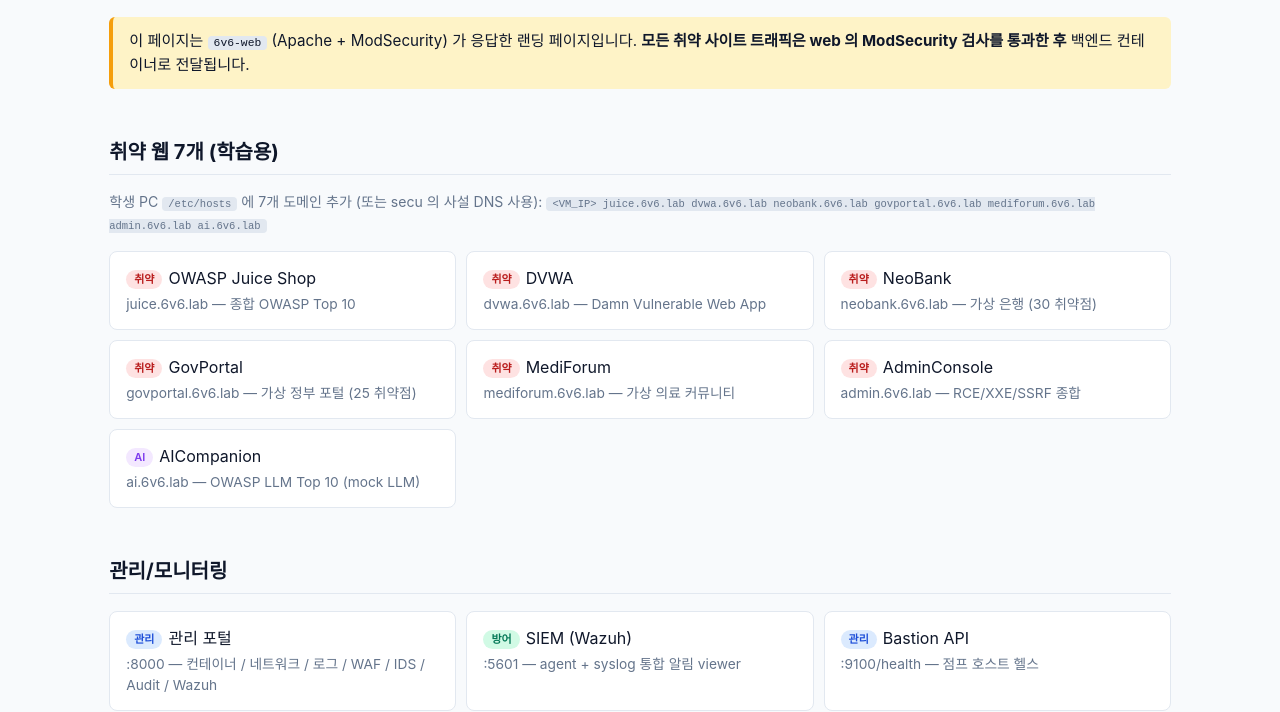
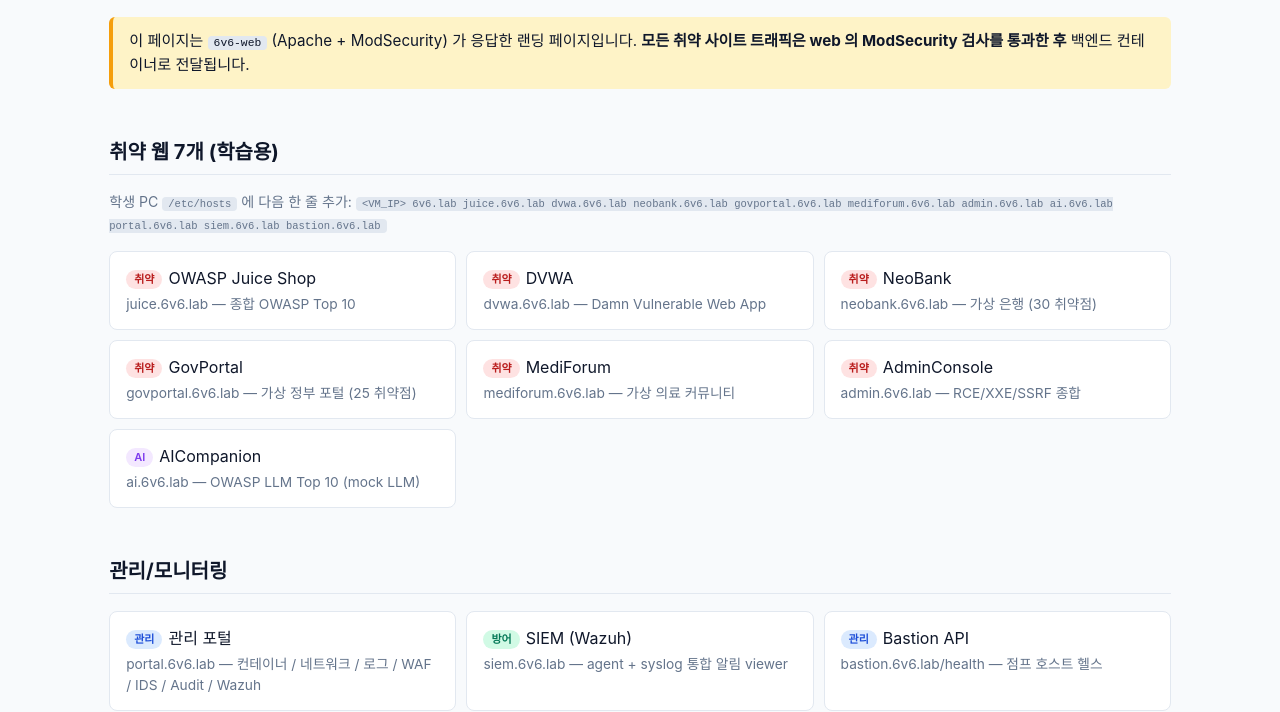
Before and after one commit to mrgrit/6v6, a plain HTML site: page web/landing/index.html in a window 1280 px wide. Shown: the part 95-807 px from the top of the page. Drawn offline with Linux system fonts and the light colour scheme.

Commit message:
feat(web): unify access via *.6v6.lab — portal/siem/bastion vhosts
Symptom: students had to mix domain access (juice.6v6.lab) with IP:port
(VM_IP:8000 portal, :5601 siem, :9100 bastion) — inconsistent UX.

Fix: add 3 Apache reverse-proxy vhosts on web:
  - portal.6v6.lab   -> portal:8000
  - siem.6v6.lab     -> siem:5601
  - bastion.6v6.lab  -> bastion:9100

All 10 services (landing + 7 vuln + 3 mgmt) now accessed uniformly via
http://<service>.6v6.lab/. Direct IP:port still works (bypass for debug).

Updated:
- web/vhosts/{080-portal,090-siem,100-bastion}.conf — :80 + :443 each
- web/landing/index.html — link cards point to .6v6.lab domains
- README.md — single hosts-file entry covers all 11 names; access table
  shows .6v6.lab as primary, IP:port as debug-only
- 6v6.sh status — list all 11 .6v6.lab URLs first; mention IP:port as bypass
- 6v6.sh smoke — vhost loop now checks portal/siem/bastion too

Verified locally:
  Host: portal.6v6.lab   -> 200 + <title>6v6 Dashboard
  Host: siem.6v6.lab     -> 200 + <title>6v6 SIEM
  Host: bastion.6v6.lab  -> reverse-proxy works

```diff
--- a/web/landing/index.html
+++ b/web/landing/index.html
@@ -42,8 +42,8 @@
 </div>
 
 <h2>취약 웹 7개 (학습용)</h2>
-<p class="muted">학생 PC <code>/etc/hosts</code> 에 7개 도메인 추가 (또는 secu 의 사설 DNS 사용):
-<code>&lt;VM_IP&gt; juice.6v6.lab dvwa.6v6.lab neobank.6v6.lab govportal.6v6.lab mediforum.6v6.lab admin.6v6.lab ai.6v6.lab</code></p>
+<p class="muted">학생 PC <code>/etc/hosts</code> 에 다음 한 줄 추가:
+<code>&lt;VM_IP&gt; 6v6.lab juice.6v6.lab dvwa.6v6.lab neobank.6v6.lab govportal.6v6.lab mediforum.6v6.lab admin.6v6.lab ai.6v6.lab portal.6v6.lab siem.6v6.lab bastion.6v6.lab</code></p>
 <div class="grid">
   <a class="card" href="http://juice.6v6.lab/"><span class="tag attack">취약</span>OWASP Juice Shop<span class="meta">juice.6v6.lab — 종합 OWASP Top 10</span></a>
   <a class="card" href="http://dvwa.6v6.lab/"><span class="tag attack">취약</span>DVWA<span class="meta">dvwa.6v6.lab — Damn Vulnerable Web App</span></a>
@@ -56,19 +56,20 @@
 
 <h2>관리/모니터링</h2>
 <div class="grid">
-  <a class="card" href="" onclick="this.href='http://'+location.hostname+':8000/'">
+  <a class="card" href="http://portal.6v6.lab/">
     <span class="tag mgmt">관리</span>관리 포털
-    <span class="meta">:8000 — 컨테이너 / 네트워크 / 로그 / WAF / IDS / Audit / Wazuh</span>
+    <span class="meta">portal.6v6.lab — 컨테이너 / 네트워크 / 로그 / WAF / IDS / Audit / Wazuh</span>
   </a>
-  <a class="card" href="" onclick="this.href='http://'+location.hostname+':5601/'">
+  <a class="card" href="http://siem.6v6.lab/">
     <span class="tag defense">방어</span>SIEM (Wazuh)
-    <span class="meta">:5601 — agent + syslog 통합 알림 viewer</span>
+    <span class="meta">siem.6v6.lab — agent + syslog 통합 알림 viewer</span>
   </a>
-  <a class="card" href="" onclick="this.href='http://'+location.hostname+':9100/health'">
+  <a class="card" href="http://bastion.6v6.lab/health">
     <span class="tag mgmt">관리</span>Bastion API
-    <span class="meta">:9100/health — 점프 호스트 헬스</span>
+    <span class="meta">bastion.6v6.lab/health — 점프 호스트 헬스</span>
   </a>
 </div>
+<p class="muted">위 도메인 모두 web 컨테이너의 Apache + ModSecurity 를 통과하여 백엔드로 reverse proxy. 직접 IP:port 접근도 그대로 살아있음 (관리/디버그용).</p>
 
 <h2>로그 통합 — Wazuh agent + syslog 두 패러다임</h2>
 <table>
```
Also changed, not shown: 5 other files.
